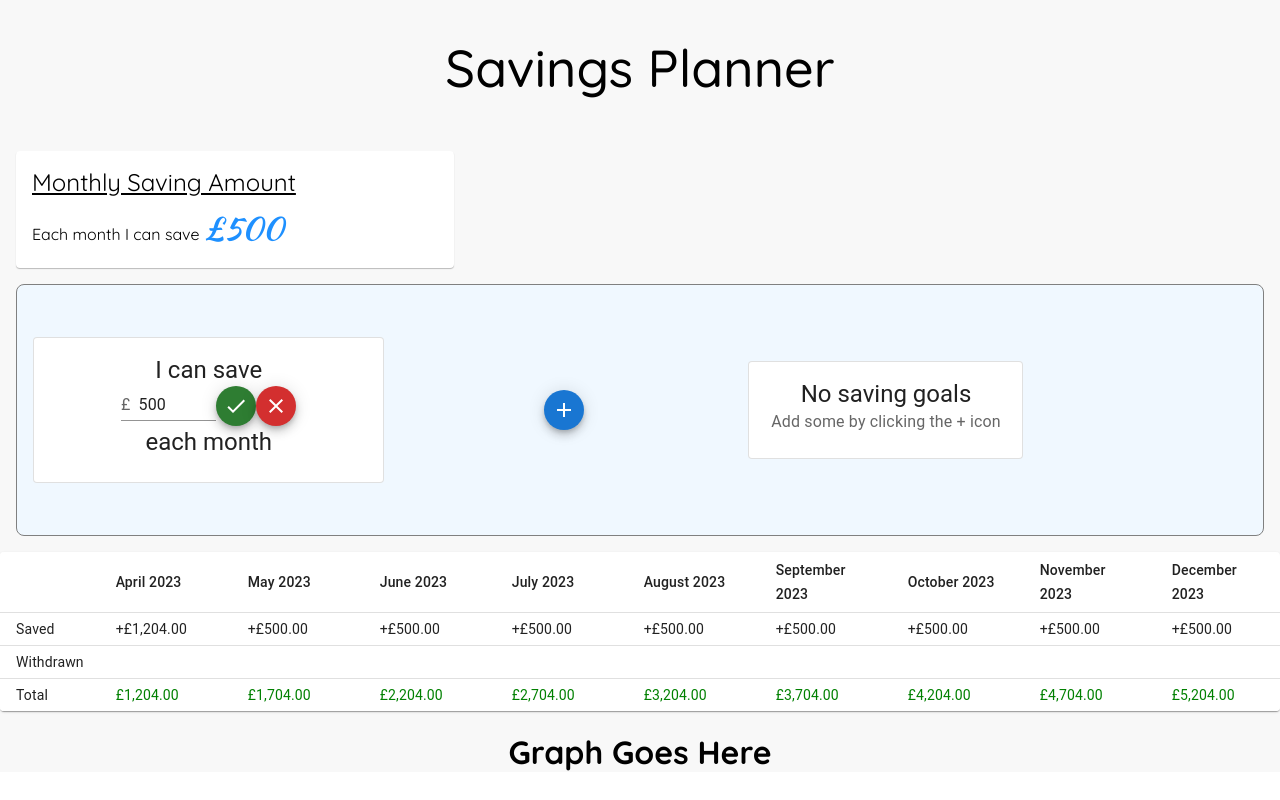
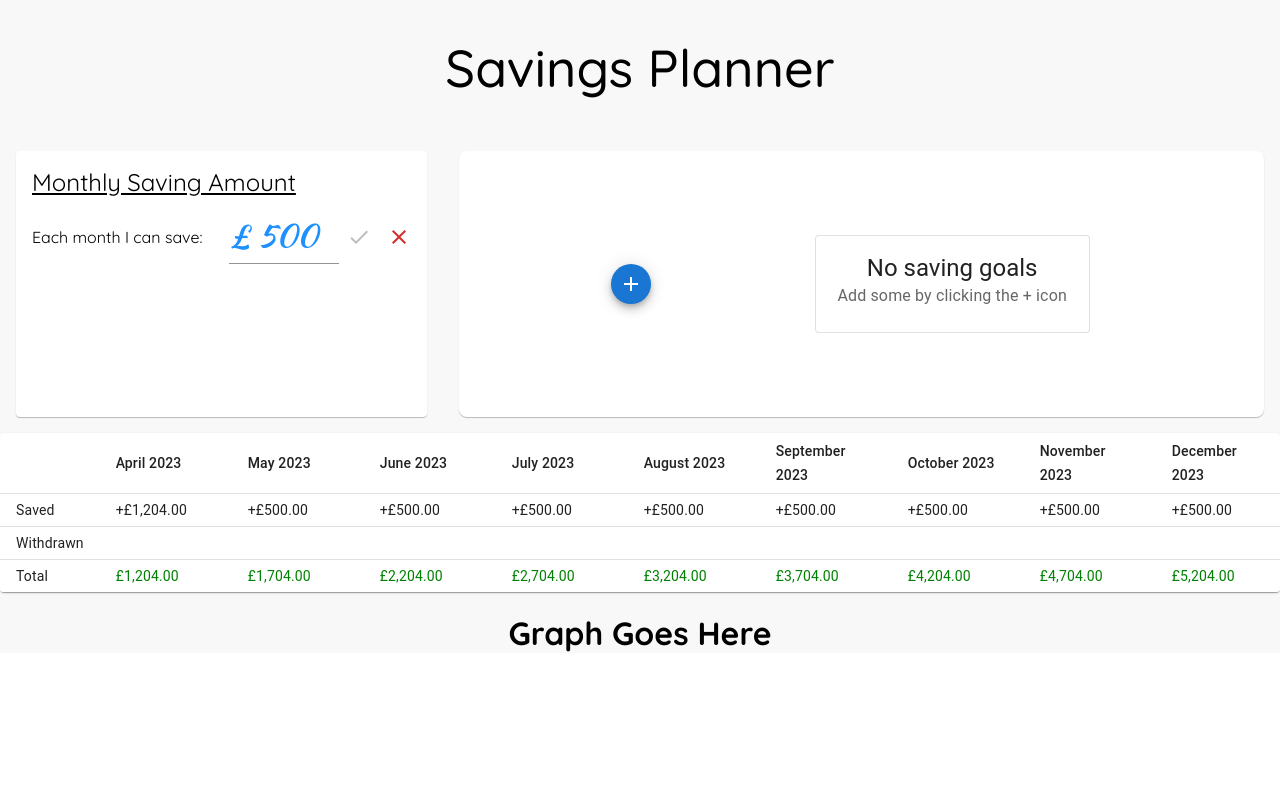
Before and after one commit to AKP-13/savings-planner, a React (Create React App) app: page / in a window 1280 px wide. Both pictures are taken after a click on the button "£500". Built offline with nearby package versions, Linux system fonts and the light colour scheme.

Commit message:
Move Saving Goals component on to same level as Monthly Saving Amount component

```diff
--- a/src/App.js
+++ b/src/App.js
@@ -49,9 +49,11 @@ function App() {
     <div className="App">
       <Header />
 
-      <MonthlySavingAmount />
+      <div style={{ display: 'flex' }}>
+        <MonthlySavingAmount tableData={tableData} setTableData={setTableData} />
 
-      <SavingGoals tableData={tableData} setTableData={setTableData} />
+        <SavingGoals tableData={tableData} setTableData={setTableData} />
+      </div>
 
       <SavingsProjectionsTable tableData={tableData} />
 
--- a/src/monthlySavingAmount/MonthlySavingAmount.js
+++ b/src/monthlySavingAmount/MonthlySavingAmount.js
@@ -1,4 +1,46 @@
-const MonthlySavingAmount = () => {
+/* eslint-disable react/prop-types */
+import { useState } from 'react';
+import { Button, IconButton, Input, InputAdornment, Tooltip } from '@mui/material';
+import CheckIcon from '@mui/icons-material/Check';
+import CloseIcon from '@mui/icons-material/Close';
+
+const MonthlySavingAmount = ({ tableData, setTableData }) => {
+  const [monthlySavingAmount, setMonthlySavingAmount] = useState(500);
+  const [input, setInput] = useState(500);
+  const [isEditing, setIsEditing] = useState(false);
+
+  const handleClick = () => {
+    setIsEditing(true);
+  };
+
+  const handleChange = (e) => {
+    e.preventDefault();
+    const { value } = e.target;
+    setInput(Number(value));
+  };
+
+  const handleConfirm = () => {
+    const newVal = Number(input);
+    setMonthlySavingAmount(newVal);
+
+    const newTableData = tableData.map((monthConfig) => {
+      return {
+        ...monthConfig,
+        saved: newVal
+      };
+    });
+
+    setTableData(newTableData);
+
+    handleCancel();
+  };
+
+  const handleCancel = () => {
+    setIsEditing(false);
+  };
+
+  const isConfirmDisabled = input === monthlySavingAmount;
+
   return (
     <div
       style={{
@@ -18,13 +60,71 @@ const MonthlySavingAmount = () => {
         }}>
         Monthly Saving Amount
       </h2>
-      <p style={{ margin: '0.5rem', textAlign: 'left' }}>
-        Each month I can save{' '}
-        <span
-          style={{ color: 'dodgerblue', fontFamily: 'Kaushan Script, cursive', fontSize: '2rem' }}>
-          £500
-        </span>
-      </p>
+      <div
+        style={{
+          alignItems: 'center',
+          display: 'flex',
+          height: '4rem',
+          justifyContent: 'space-between'
+        }}>
+        <p style={{ margin: '0.5rem', textAlign: 'left', width: '50%' }}>Each month I can save:</p>
+        {isEditing ? (
+          <div style={{ display: 'flex', width: '50%' }}>
+            <Input
+              id="standard-adornment-amount"
+              type="number"
+              startAdornment={
+                <InputAdornment position="start">
+                  <span
+                    style={{
+                      fontFamily: 'Kaushan Script, cursive',
+                      fontSize: '2rem',
+                      color: 'dodgerblue'
+                    }}>
+                    £
+                  </span>
+                </InputAdornment>
+              }
+              name="amountSavedEachMonth"
+              value={input}
+              onChange={handleChange}
+              sx={{
+                color: 'dodgerblue',
+                fontFamily: 'Kaushan Script, cursive',
+                fontSize: '2rem'
+              }}
+            />
+
+            <Tooltip title="Confirm" placement="right-start">
+              <span style={{ alignSelf: 'center' }}>
+                <IconButton
+                  aria-label="confirm"
+                  color="success"
+                  disabled={isConfirmDisabled}
+                  onClick={handleConfirm}>
+                  <CheckIcon size="small" />
+                </IconButton>
+              </span>
+            </Tooltip>
+
+            <Tooltip title="Cancel" placement="right-start">
+              <IconButton aria-label="cancel" color="error" onClick={handleCancel}>
+                <CloseIcon size="small" />
+              </IconButton>
+            </Tooltip>
+          </div>
+        ) : (
+          <Tooltip title="Edit" placement="right-start">
+            <Button
+              variant="text"
+              size="large"
+              onClick={handleClick}
+              sx={{ fontFamily: 'Kaushan Script, cursive', fontSize: '2rem' }}>
+              {`£${monthlySavingAmount}`}
+            </Button>
+          </Tooltip>
+        )}
+      </div>
     </div>
   );
 };
--- a/src/savingGoals/MonthlySavingCard.js
+++ /dev/null
@@ -1,92 +0,0 @@
-/* eslint-disable react/prop-types */
-import React, { useState } from 'react';
-import {
-  Box,
-  Card,
-  CardContent,
-  Typography,
-  Button,
-  Tooltip,
-  Fab,
-  Input,
-  InputAdornment
-} from '@mui/material';
-import CheckIcon from '@mui/icons-material/Check';
-import CloseIcon from '@mui/icons-material/Close';
-
-const MonthlySavingCard = ({ tableData, setTableData }) => {
-  const [isEditing, setIsEditing] = useState(false);
-  const [amountSavedEachMonth, setAmountSavedEachMonth] = useState(500);
-
-  const handleClick = () => {
-    setIsEditing(!isEditing);
-  };
-
-  const handleAmountSavedEachMonthChange = (event) => {
-    const { value } = event.target;
-
-    setAmountSavedEachMonth(Number(value));
-  };
-
-  const handleAmountSavedEachMonthSubmit = (event) => {
-    event.preventDefault();
-    const newTableData = tableData.map((monthConfig) => {
-      return {
-        ...monthConfig,
-        saved: amountSavedEachMonth
-      };
-    });
-
-    setTableData(newTableData);
-
-    setIsEditing(false);
-  };
-
-  return (
-    <Box sx={{ minWidth: 275, margin: '0 1rem' }}>
-      <Card variant="outlined">
-        <CardContent>
-          <Typography variant="h5" component="div">
-            I can save
-          </Typography>
-
-          {isEditing ? (
-            <div>
-              <Input
-                id="standard-adornment-amount"
-                type="number"
-                startAdornment={<InputAdornment position="start">£</InputAdornment>}
-                name="amountSavedEachMonth"
-                value={amountSavedEachMonth || 0}
-                onChange={handleAmountSavedEachMonthChange}
-                sx={{ width: '30%' }}
-              />
-              <Fab
-                color="success"
-                aria-label="Confirm"
-                size="small"
-                onClick={handleAmountSavedEachMonthSubmit}>
-                <CheckIcon />
-              </Fab>
-              <Fab color="error" aria-label="Confirm" size="small" onClick={handleClick}>
-                <CloseIcon />
-              </Fab>
-            </div>
-          ) : (
-            <Tooltip title="Edit" placement="right-start">
-              <Button variant="text" size="large" onClick={handleClick}>
-                {`£${amountSavedEachMonth}`}
-              </Button>
-            </Tooltip>
-          )}
-
-          <Typography variant="h5" component="div">
-            each month
-          </Typography>
-        </CardContent>
-      </Card>
-    </Box>
-  );
-};
-
-export default MonthlySavingCard;
--- a/src/savingGoals/SavingGoals.js
+++ b/src/savingGoals/SavingGoals.js
@@ -1,6 +1,6 @@
 /* eslint-disable react/prop-types */
 import { useState } from 'react';
-import { AddNewSavingItem, MonthlySavingCard, SavingItems } from './index';
+import { AddNewSavingItem, SavingItems } from './index';
 
 const SavingGoals = ({ tableData, setTableData }) => {
   const [savingItems, setSavingItems] = useState([]);
@@ -9,15 +9,15 @@ const SavingGoals = ({ tableData, setTableData }) => {
     <div
       style={{
         alignItems: 'center',
-        backgroundColor: 'aliceblue',
-        border: '1px solid gray',
+        backgroundColor: 'white',
         borderRadius: '8px',
+        boxShadow: ' 0px 1px 1px rgba(0, 0, 0, 0.25)',
         display: 'flex',
         height: '250px',
-        margin: '1rem'
+        margin: '1rem',
+        padding: '0.5rem',
+        width: '66%'
       }}>
-      <MonthlySavingCard tableData={tableData} setTableData={setTableData} />
-
       <AddNewSavingItem
         setSavingItems={setSavingItems}
         tableData={tableData}
--- a/src/savingGoals/index.js
+++ b/src/savingGoals/index.js
@@ -1,3 +1,2 @@
 export { default as AddNewSavingItem } from './AddNewSavingItem';
-export { default as MonthlySavingCard } from './MonthlySavingCard';
 export { default as SavingItems } from './SavingItems';
```
